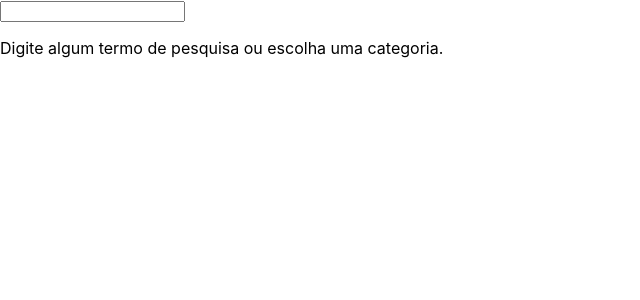
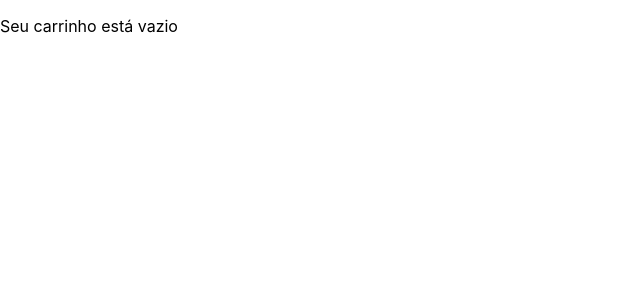
Before and after one commit to walacenascimento/project-frontend-online-store, a React (Create React App) app: page /shopping-cart in a window 1280 px wide. Shown: the top 300 px of the page, without its empty margins (0-640 px from the left). Built offline with nearby package versions, Linux system fonts and the light colour scheme.

Commit message:
requisito 3

```diff
--- a/src/App.js
+++ b/src/App.js
@@ -1,14 +1,22 @@
 import React from 'react';
-import { BrowserRouter, Route } from 'react-router-dom';
-import SearchBar from './SearchBar';
+import { BrowserRouter, Route, Switch } from 'react-router-dom';
+import MainPage from './MainPage';
+import ShoppingCartPage from './ShoppingCartPage';
 
 class App extends React.Component {
   render() {
     return (
       <BrowserRouter>
-        <Route path="/">
-          <SearchBar />
-        </Route>
+        <div>
+          <Switch>
+            <Route path="/shopping-cart">
+              <ShoppingCartPage />
+            </Route>
+            <Route exact path="/">
+              <MainPage />
+            </Route>
+          </Switch>
+        </div>
       </BrowserRouter>
     );
   }
--- a/src/SearchBar.jsx
+++ b/src/MainPage.jsx
@@ -1,6 +1,7 @@
 import React from 'react';
+import { Link } from 'react-router-dom';
 
-class SearchBar extends React.Component {
+class MainPage extends React.Component {
   render() {
     return (
       <div>
@@ -10,9 +11,12 @@ class SearchBar extends React.Component {
         <p data-testid="home-initial-message">
           Digite algum termo de pesquisa ou escolha uma categoria.
         </p>
+        <Link to="/shopping-cart">
+          <button type="button" data-testid="shopping-cart-button">Cart</button>
+        </Link>
       </div>
     );
   }
 }
 
-export default SearchBar;
+export default MainPage;
--- /dev/null
+++ b/src/ShoppingCartPage.jsx
@@ -0,0 +1,13 @@
+import React from 'react';
+
+class ShoppingCartPage extends React.Component {
+  render() {
+    return (
+      <div>
+        <p data-testid="shopping-cart-empty-message">Seu carrinho está vazio</p>
+      </div>
+    );
+  }
+}
+
+export default ShoppingCartPage;
```
